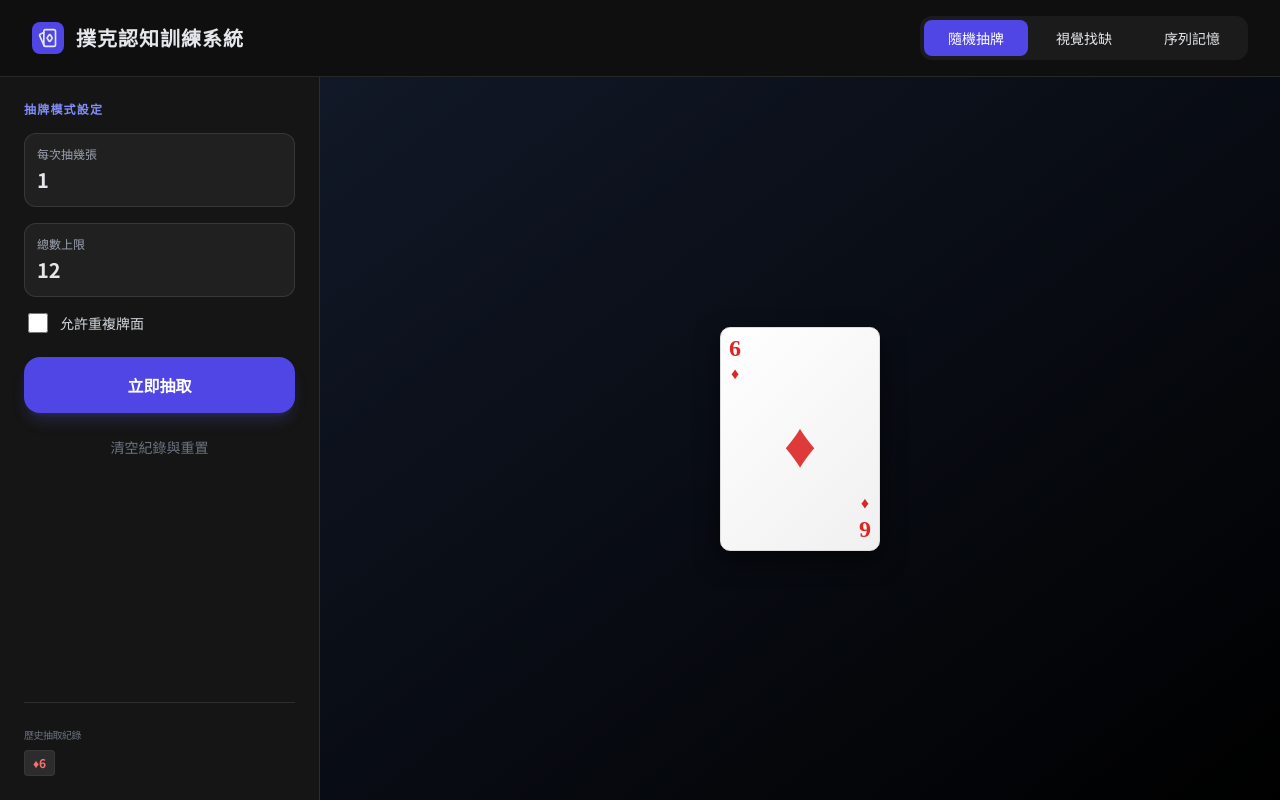
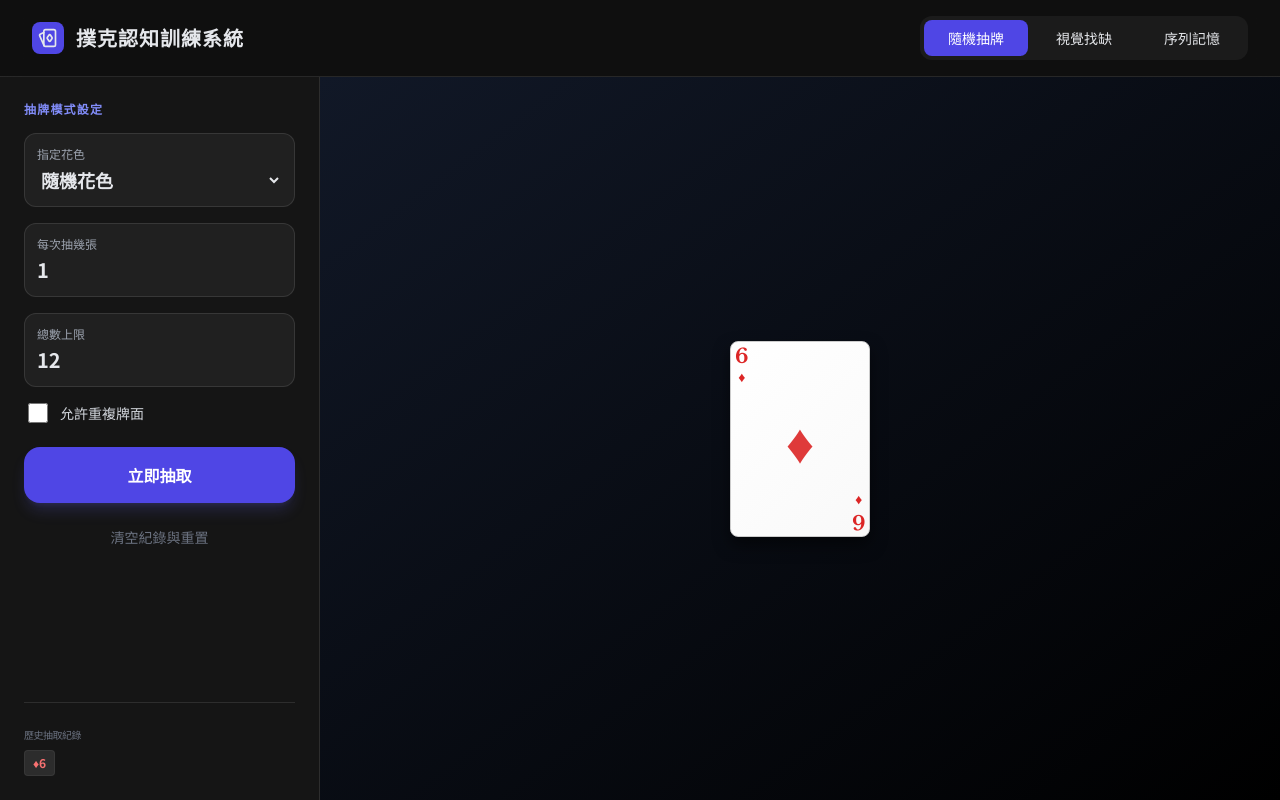
Before and after one commit to mpotkevin/pokercard, a plain HTML site: page index.html in a window 1280 px wide. Both pictures are taken after a click on the button "立即抽取". Drawn offline with nearby package versions, Linux system fonts and the light colour scheme.

Commit message:
Update index.html

```diff
--- a/index.html
+++ b/index.html
@@ -16,16 +16,21 @@
             overflow: hidden;
         }
 
-        /* 擬真撲克牌設計 */
+        /* 擬真撲克牌設計 - 調小尺寸以適應更多張數 */
         .card {
-            width: 160px;
+            width: 130px; /* 基礎尺寸縮小 */
             aspect-ratio: 2.5 / 3.5;
             perspective: 1000px;
             animation: cardEntrance 0.5s ease-out backwards;
         }
 
+        /* 在平板或大螢幕稍微放大，但在手機保持精簡 */
+        @media (min-width: 1024px) {
+            .card { width: 140px; }
+        }
+
         @keyframes cardEntrance {
-            from { opacity: 0; transform: translateY(30px) scale(0.8) rotate(5deg); }
+            from { opacity: 0; transform: translateY(20px) scale(0.9) rotate(5deg); }
             to { opacity: 1; transform: translateY(0) scale(1) rotate(0); }
         }
 
@@ -35,8 +40,8 @@
             height: 100%;
             transition: transform 0.6s cubic-bezier(0.4, 0, 0.2, 1);
             transform-style: preserve-3d;
-            border-radius: 10px;
-            box-shadow: 0 10px 25px rgba(0,0,0,0.5);
+            border-radius: 8px;
+            box-shadow: 0 8px 16px rgba(0,0,0,0.5);
         }
 
         .card-front, .card-back {
@@ -44,34 +49,33 @@
             width: 100%;
             height: 100%;
             backface-visibility: hidden;
-            border-radius: 10px;
-            border: 1px solid #ddd;
+            border-radius: 8px;
+            border: 1px solid #ccc;
             overflow: hidden;
         }
 
         .card-front {
-            background: linear-gradient(135deg, #ffffff 0%, #f0f0f0 100%);
+            background: linear-gradient(135deg, #ffffff 0%, #f9f9f9 100%);
             display: flex;
             flex-direction: column;
-            padding: 10px;
+            padding: 8px;
         }
 
-        /* 撲克牌花色與數字排版 */
         .card-rank-small {
-            font-family: 'Libre+Baskerville', serif;
-            font-size: 1.5rem;
+            font-family: 'Libre Baskerville', serif;
+            font-size: 1.25rem;
             line-height: 1;
             font-weight: bold;
         }
         .card-suit-small {
-            font-size: 1rem;
+            font-size: 0.875rem;
         }
         .card-suit-center {
             position: absolute;
             top: 50%;
             left: 50%;
             transform: translate(-50%, -50%);
-            font-size: 4rem;
+            font-size: 3.5rem;
             opacity: 0.9;
         }
 
@@ -80,16 +84,15 @@
             color: white;
             transform: rotateY(180deg);
             background-image:
-                repeating-linear-gradient(45deg, transparent, transparent 10px, rgba(0,0,0,0.1) 10px, rgba(0,0,0,0.1) 20px),
+                repeating-linear-gradient(45deg, transparent, transparent 8px, rgba(0,0,0,0.1) 8px, rgba(0,0,0,0.1) 16px),
                 radial-gradient(circle at center, #991b1b 0%, #7f1d1d 100%);
-            border: 4px solid white;
+            border: 3px solid white;
         }
 
         .card.flipped .card-inner {
             transform: rotateY(180deg);
         }
 
-        /* 隱藏答案 */
         .hidden-answer {
             filter: blur(12px);
             opacity: 0.3;
@@ -100,8 +103,7 @@
             opacity: 1;
         }
 
-        /* 自定義捲軸 */
-        ::-webkit-scrollbar { width: 6px; }
+        ::-webkit-scrollbar { width: 4px; }
         ::-webkit-scrollbar-track { background: transparent; }
         ::-webkit-scrollbar-thumb { background: #4b5563; border-radius: 10px; }
 
@@ -145,6 +147,16 @@
                 <div>
                     <h3 class="text-indigo-400 text-xs font-bold uppercase tracking-widest mb-4">抽牌模式設定</h3>
                     <div class="space-y-4">
+                        <div class="sidebar-item p-3 rounded-xl">
+                            <label class="block text-xs text-gray-400 mb-1">指定花色</label>
+                            <select id="draw-suit" class="bg-transparent w-full text-lg font-bold outline-none cursor-pointer">
+                                <option value="random">隨機花色</option>
+                                <option value="0">黑桃 ♠</option>
+                                <option value="1">紅心 ♥</option>
+                                <option value="2">方塊 ♦</option>
+                                <option value="3">梅花 ♣</option>
+                            </select>
+                        </div>
                         <div class="sidebar-item p-3 rounded-xl">
                             <label class="block text-xs text-gray-400 mb-1">每次抽幾張</label>
                             <input type="number" id="draw-per-time" value="1" min="1" max="5" class="bg-transparent w-full text-xl font-bold outline-none">
@@ -239,7 +251,7 @@
         </aside>
 
         <!-- 右側展示區 -->
-        <section id="main-stage" class="flex-grow relative bg-gradient-to-br from-gray-900 to-black p-10 flex flex-wrap justify-center items-center gap-6 overflow-y-auto">
+        <section id="main-stage" class="flex-grow relative bg-gradient-to-br from-gray-900 to-black p-4 flex flex-wrap justify-center items-center gap-3 overflow-y-auto">
             <div class="text-center text-gray-600">
                 <i data-lucide="mouse-pointer-2" class="w-12 h-12 mx-auto mb-4 opacity-20"></i>
                 <p class="text-lg">選擇模式並點擊開始</p>
@@ -287,12 +299,12 @@
             const content = `
                 <div class="card-inner">
                     <div class="card-front" style="color: ${suitObj.color}">
-                        <div class="absolute top-2 left-2 flex flex-col items-center">
+                        <div class="absolute top-1 left-1 flex flex-col items-center">
                             <span class="card-rank-small">${rank}</span>
                             <span class="card-suit-small">${suitObj.char}</span>
                         </div>
                         <div class="card-suit-center">${suitObj.char}</div>
-                        <div class="absolute bottom-2 right-2 flex flex-col items-center rotate-180">
+                        <div class="absolute bottom-1 right-1 flex flex-col items-center rotate-180">
                             <span class="card-rank-small">${rank}</span>
                             <span class="card-suit-small">${suitObj.char}</span>
                         </div>
@@ -335,29 +347,38 @@
             const numToDraw = parseInt(document.getElementById('draw-per-time').value) || 1;
             const limit = parseInt(document.getElementById('draw-max').value);
             const allowRepeat = document.getElementById('allow-repeat').checked;
+            const suitMode = document.getElementById('draw-suit').value;
             const stage = document.getElementById('main-stage');
 
             stage.innerHTML = '';
 
             for(let i=0; i < numToDraw; i++) {
-                if (!allowRepeat && fullDeck.length === 0) {
-                    showToast("牌組已用完");
-                    break;
-                }
-                if (drawHistory.length >= limit) {
-                    showToast("已達總數上限");
-                    break;
-                }
+                let cardData;
 
-                let cardData;
                 if (allowRepeat) {
-                    cardData = {
-                        rank: ranks[Math.floor(Math.random() * 13)],
-                        suit: suits[Math.floor(Math.random() * 4)]
-                    };
+                    let s = suitMode === 'random' ? suits[Math.floor(Math.random() * 4)] : suits[parseInt(suitMode)];
+                    let r = ranks[Math.floor(Math.random() * 13)];
+                    cardData = { rank: r, suit: s };
                 } else {
-                    const idx = Math.floor(Math.random() * fullDeck.length);
-                    cardData = fullDeck.splice(idx, 1)[0];
+                    let filteredDeck = suitMode === 'random'
+                        ? fullDeck
+                        : fullDeck.filter(c => c.suit === suits[parseInt(suitMode)]);
+
+                    if (filteredDeck.length === 0) {
+                        showToast(suitMode === 'random' ? "所有牌組已用完" : "指定花色的牌已用完");
+                        break;
+                    }
+                    if (drawHistory.length >= limit) {
+                        showToast("已達總數上限");
+                        break;
+                    }
+
+                    const idxInFiltered = Math.floor(Math.random() * filteredDeck.length);
+                    cardData = filteredDeck[idxInFiltered];
+
+                    // 從主牌組移除
+                    const idxInFull = fullDeck.indexOf(cardData);
+                    fullDeck.splice(idxInFull, 1);
                 }
 
                 drawHistory.unshift(cardData);
@@ -372,7 +393,7 @@
             drawHistory.forEach(card => {
                 const badge = document.createElement('div');
                 badge.className = 'px-2 py-1 bg-white/10 rounded text-xs font-bold border border-white/5';
-                badge.style.color = card.suit.color === '#111827' ? '#9ca3af' : '#f87171';
+                badge.style.color = (card.suit.color === '#111827') ? '#9ca3af' : '#f87171';
                 badge.innerText = `${card.suit.char}${card.rank}`;
                 list.appendChild(badge);
             });
@@ -380,7 +401,7 @@
 
         function resetDraw() {
             initDeck();
-            document.getElementById('main-stage').innerHTML = '<p class="text-gray-500 italic">紀錄已清除</p>';
+            document.getElementById('main-stage').innerHTML = '<p class="text-gray-500 italic">紀錄與牌組已重新設定</p>';
         }
 
         // --- 找缺牌模式 ---
@@ -412,8 +433,8 @@
 
             const ans = document.createElement('div');
             ans.id = 'missing-ans';
-            ans.className = 'absolute bottom-10 right-10 bg-black/80 border border-white/20 p-6 rounded-2xl hidden-answer';
-            ans.innerHTML = `<p class="text-xs text-gray-500 mb-1">缺失答案</p><p class="text-3xl font-bold text-emerald-400">${missingAnswers.join(', ')}</p>`;
+            ans.className = 'absolute bottom-6 right-6 bg-black/80 border border-white/20 p-4 rounded-xl hidden-answer';
+            ans.innerHTML = `<p class="text-[10px] text-gray-500 uppercase mb-1">缺失答案</p><p class="text-xl font-bold text-emerald-400">${missingAnswers.join(', ')}</p>`;
             stage.appendChild(ans);
         }
 
@@ -450,7 +471,7 @@
             memoryTimer = setTimeout(() => {
                 const cards = stage.querySelectorAll('.card');
                 cards.forEach(c => c.classList.add('flipped'));
-                showToast("牌面已覆蓋，請找回！");
+                showToast("牌面已隱藏，請從實體牌組中排好！");
                 revealBtn.disabled = false;
             }, time * 1000);
         }
```
